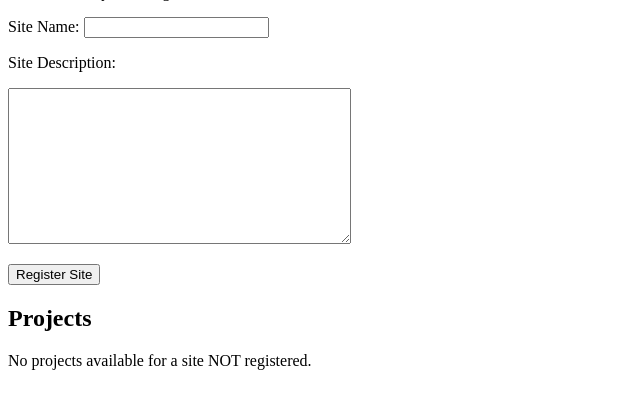
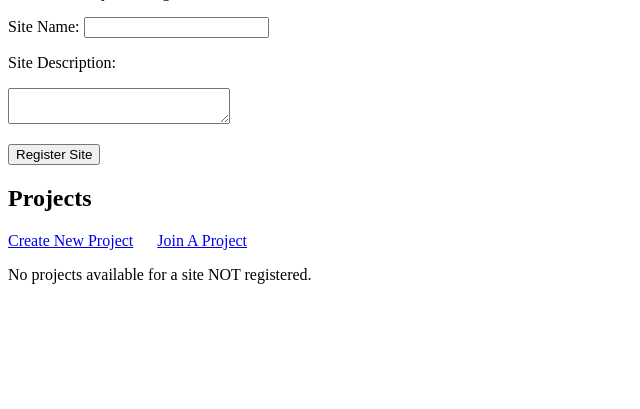
Before and after one commit to denoslab/friendlyfl-controller, a Django app: template friendlyfl/controller/templates/controller/index.html in a window 1280 px wide. Shown: the part 84-493 px from the top of the page, without its empty margins (0-640 px from the left). Run offline with Django 4.2, Linux system fonts and the light colour scheme; the template is opened without the code that fills it: values that come from a table or form of the project are taken from there, others are empty.

Commit message:
FL-10 Controller should be able to show Projects it is involved (#5)
- Add logic to read project the site is involved and display a table

```diff
--- a/friendlyfl/controller/forms.py
+++ b/friendlyfl/controller/forms.py
@@ -3,4 +3,4 @@ from django import forms
 
 class SiteForm(forms.Form):
     name = forms.CharField(label='Site Name', max_length=100)
-    description = forms.CharField(label='Site Description', widget=forms.Textarea)
+    description = forms.CharField(label='Site Description', widget=forms.Textarea(attrs={'rows': 2, 'cols': 25}))
--- a/friendlyfl/controller/templates/controller/index.html
+++ b/friendlyfl/controller/templates/controller/index.html
@@ -3,6 +3,15 @@
 <head>
     <meta charset="UTF-8">
     <title>Projects</title>
+    <style>
+      table,
+      th,
+      td {
+        padding: 10px;
+        border: 1px solid black;
+        border-collapse: collapse;
+      }
+    </style>
 </head>
 <body>
 <h2>Site Status</h2>
@@ -28,8 +37,34 @@
 </form>
 
 <h2>Projects</h2>
+<p>
+    <a href="project/new">Create New Project</a>
+    &nbsp;&nbsp;&nbsp;&nbsp;
+    <a href="project/join">Join A Project</a>
+</p>
+
 {% if site_detail %}
     <p>Site projects are listed below. </p>
+    <table>
+        <thead>
+            <th>Project Name</th>
+            <th>Project Description</th>
+            <th>Site Role</th>
+            <th>Last Updated</th>
+            <th>Actions</th>
+        </thead>
+        <tbody>
+          {% for pp in project_participants %}
+            <tr>
+                <td>{{ pp.project.name }}</td>
+                <td>{{ pp.project.description }}</td>
+                <td>{{ pp.role }}</td>
+                <td>{{ pp.project.updated_at }}</td>
+                <td><a href="project/{{ pp.project.id }}">Project Details</a></td>
+            </tr>
+          {% endfor %}
+        </tbody>
+    </table>
 {% else %}
     <p>No projects available for a site NOT registered.</p>
 {% endif %}
```
Also changed, not shown: friendlyfl/controller/views.py (+8 -0 lines).
